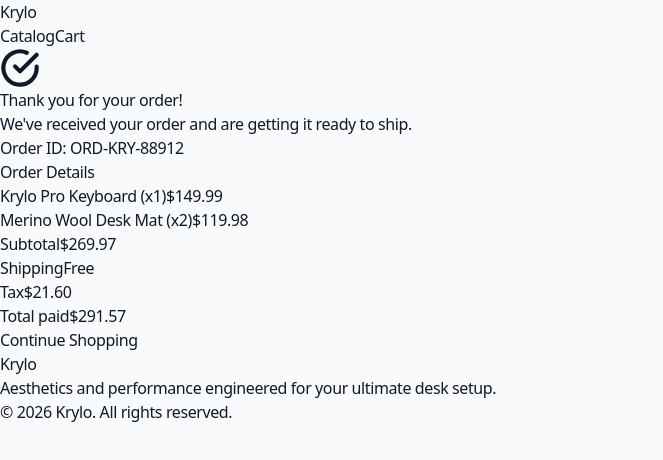
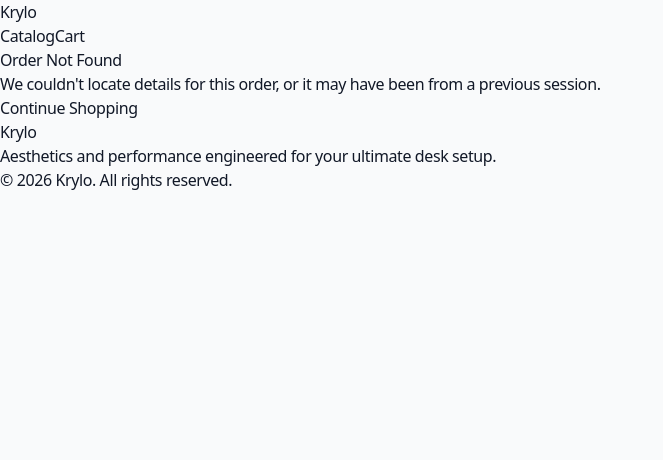
Before and after one commit to nrrgz/krylo-store, a React (Vite) app: page /order/1 in a window 1280 px wide. Shown: the top 460 px of the page, without its empty margins (0-663 px from the left). Built offline with nearby package versions, Linux system fonts and the light colour scheme.

Commit message:
Edit order confirmation to read session storage

```diff
--- a/src/pages/OrderConfirmation.tsx
+++ b/src/pages/OrderConfirmation.tsx
@@ -1,12 +1,58 @@
+import { useEffect, useState } from 'react';
 import { Link, useParams } from 'react-router-dom';
 import { Button } from '../components/ui/Button';
 import { Card, CardContent } from '../components/ui/Card';
+import type { Order } from '../types';
 
 export function OrderConfirmation() {
   const { id } = useParams();
+  const [order, setOrder] = useState<Order | null>(null);
+  const [loading, setLoading] = useState(true);
 
-  // Mock static data
-  const orderId = id || 'ORD-KRY-88912';
+  useEffect(() => {
+    try {
+      const stored = sessionStorage.getItem('krylo-last-order');
+      if (stored) {
+        const parsed = JSON.parse(stored) as Order;
+        if (parsed.orderId === id) {
+          setOrder(parsed);
+        }
+      }
+    } catch (e) {
+      console.error('Failed to parse last order', e);
+    } finally {
+      setLoading(false);
+    }
+  }, [id]);
+
+  if (loading) {
+    return (
+      <div className="container-base py-24 flex justify-center items-center">
+        <div className="animate-pulse flex flex-col items-center w-full max-w-lg">
+          <div className="w-20 h-20 bg-[var(--surface-2)] rounded-full mb-8 shadow-sm"></div>
+          <div className="h-8 bg-[var(--surface-2)] rounded w-3/4 mb-4"></div>
+          <div className="h-4 bg-[var(--surface-2)] rounded w-1/2 mb-10"></div>
+          <div className="h-64 bg-[var(--surface-2)] rounded-xl w-full mb-12"></div>
+        </div>
+      </div>
+    );
+  }
+
+  if (!order) {
+    return (
+      <div className="container-base py-24 flex flex-col items-center text-center">
+        <h1 className="text-3xl font-extrabold tracking-tight text-gray-900 mb-4">
+          Order Not Found
+        </h1>
+        <p className="text-gray-500 mb-8 max-w-md mx-auto">
+          We couldn't locate details for this order, or it may have been from a previous session.
+        </p>
+        <Link to="/products">
+          <Button size="lg">Continue Shopping</Button>
+        </Link>
+      </div>
+    );
+  }
 
   return (
     <div className="container-base py-24 flex flex-col items-center text-center">
@@ -38,10 +84,10 @@
       </p>
 
       <p className="text-gray-500 font-medium mb-10">
-        Order ID: <span className="text-gray-900">{orderId}</span>
+        Order ID: <span className="text-gray-900">{order.orderId}</span>
       </p>
 
-      {/* Mock Summary Card */}
+      {/* Summary Card */}
       <Card className="w-full max-w-lg mb-12 text-left bg-gray-50/50 border-gray-100 shadow-sm">
         <CardContent className="p-6 md:p-8">
           <h2 className="text-xl font-bold text-gray-900 mb-6 border-b border-gray-200 pb-4">
@@ -49,32 +95,33 @@
           </h2>
 
           <div className="flex flex-col gap-4 mb-6">
-            <div className="flex justify-between items-start">
-              <span className="text-gray-600 font-medium">Krylo Pro Keyboard (x1)</span>
-              <span className="text-gray-900 font-medium">$149.99</span>
-            </div>
-            <div className="flex justify-between items-start">
-              <span className="text-gray-600 font-medium">Merino Wool Desk Mat (x2)</span>
-              <span className="text-gray-900 font-medium">$119.98</span>
-            </div>
+            {order.items.map((item) => (
+              <div key={`${item.productId}-${item.selectedColor.name}`} className="flex justify-between items-start">
+                <div className="flex flex-col">
+                  <span className="text-gray-600 font-medium">{item.name} (x{item.quantity})</span>
+                  <span className="text-xs text-gray-400">Color: {item.selectedColor.name}</span>
+                </div>
+                <span className="text-gray-900 font-medium">${(item.price * item.quantity).toFixed(2)}</span>
+              </div>
+            ))}
           </div>
 
           <div className="pt-4 border-t border-gray-200 flex flex-col gap-2">
             <div className="flex justify-between text-sm text-gray-500">
               <span>Subtotal</span>
-              <span>$269.97</span>
+              <span>${order.totals.subtotal.toFixed(2)}</span>
             </div>
             <div className="flex justify-between text-sm text-gray-500">
               <span>Shipping</span>
-              <span>Free</span>
+              <span>{order.totals.shipping === 0 ? 'Free' : `$${order.totals.shipping.toFixed(2)}`}</span>
             </div>
             <div className="flex justify-between text-sm text-gray-500">
               <span>Tax</span>
-              <span>$21.60</span>
+              <span>${order.totals.tax.toFixed(2)}</span>
             </div>
             <div className="flex justify-between items-center text-lg font-bold text-gray-900 mt-2 pt-2 border-t border-gray-200">
               <span>Total paid</span>
-              <span>$291.57</span>
+              <span>${order.totals.total.toFixed(2)}</span>
             </div>
           </div>
         </CardContent>
```
